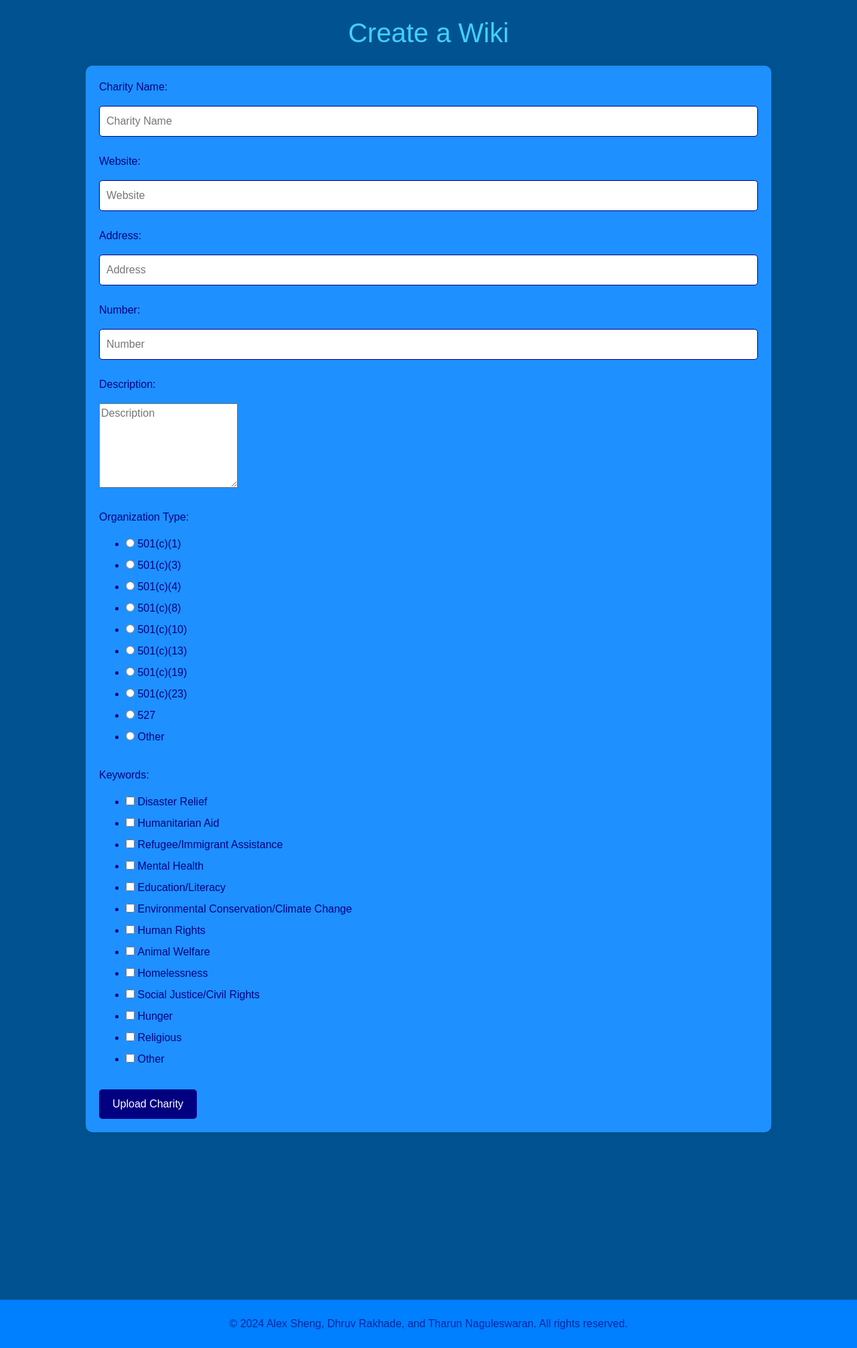
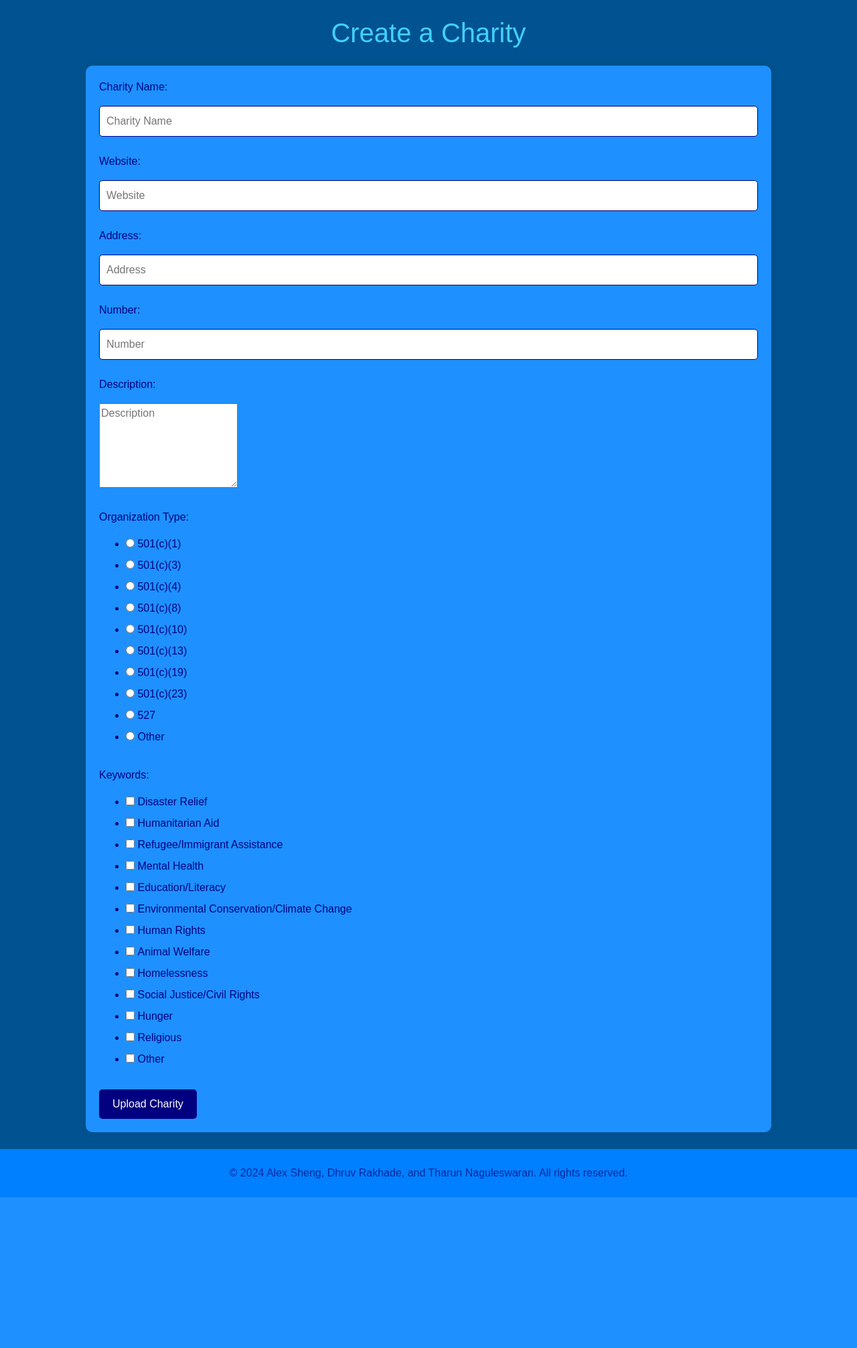
Before and after one commit to intrepidbird/phaze, a Flask app: template templates/uploadcharity.html in a window 1280 px wide. Shown: the part 56-2068 px from the top of the page at 67% size. After the commit the page ends 1843 px from the top, so only its background shows below. Run offline with Flask 3, Linux system fonts and the light colour scheme; the template is opened without the code that fills it: values that come from a table or form of the project are taken from there, others are empty; some libraries are stand-ins or nearby versions; some web fonts are replaced.

Commit message:
Update uploadcharity.html

```diff
--- a/templates/uploadcharity.html
+++ b/templates/uploadcharity.html
@@ -191,7 +191,7 @@
     <!-- Add space here -->
     <div style="margin-top: 25px;"></div>
 
-<h1>Create a Wiki</h1>
+<h1>Create a Charity</h1>
 
 	<!-- Add space here -->
     <div style="margin-top: 25px;"></div>
@@ -223,7 +223,7 @@
     </form>
 
     <!-- Add space here -->
-    <div style="margin-top: 250px;"></div>
+    <div style="margin-top: 25px;"></div>
 
 <!-- Footer -->
 <footer class="text-black text-center p-4">
```
